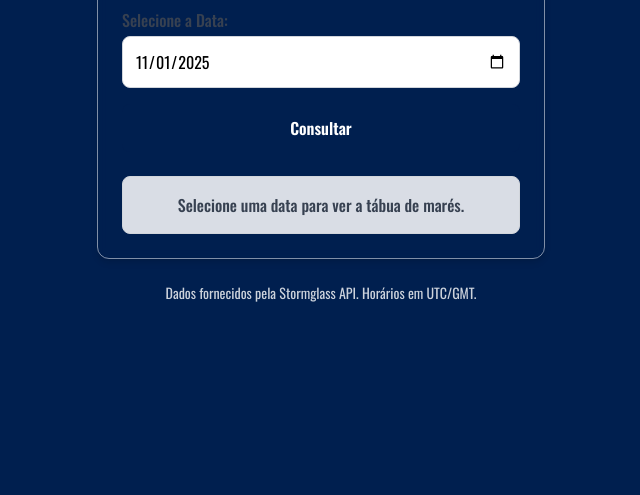
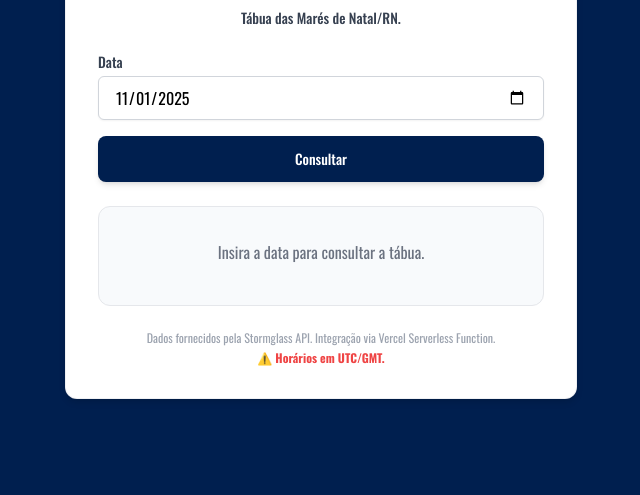
Before and after one commit to ewertonbrm/vaidarmare, a website: page index.html in a window 1280 px wide. Shown: the part 305-800 px from the top of the page, without its empty margins (319-959 px from the left). Drawn offline with nearby package versions, Linux system fonts and the light colour scheme; a web font is replaced by a local one.

Commit message:
Update index.html

```diff
--- a/index.html
+++ b/index.html
@@ -22,92 +22,137 @@
         .card {
             box-shadow: 0 4px 6px rgba(0, 0, 0, 0.1), 0 1px 3px rgba(0, 0, 0, 0.06);
             backdrop-filter: blur(5px); /* Menos blur para leveza */
+            background-color: rgba(255, 255, 255, 1);
+            border: 1px solid rgba(229, 231, 235, 0.6);
         }
+        /* CLASSE CURSIVA EXPRESSIVA */
         .cursive-title {
             font-family: 'Playwrite DE SAS', cursive;
-            font-weight: 400; /* Peso padrão para a fonte */
-        }
-        /* Utilitários Tailwind customizados */
-        .text-title-color {
-            color: #FFD700; /* Dourado */
-        }
-        .bg-card-bg {
-            background-color: rgba(255, 255, 255, 0.85); /* Branco quase transparente */
-        }
-        .bg-blue-dark {
-            background-color: #001F4F;
-        }
-        .text-tide-high {
-            color: #0080FF; /* Azul Claro para Alta */
-        }
-        .text-tide-low {
-            color: #CC0000; /* Vermelho para Baixa */
         }
     </style>
+    <script>
+        tailwind.config = {
+            theme: {
+                extend: {
+                    colors: {
+                        // Nova Paleta de Cores (restauradas)
+                        'page-bg': '#001F4F', // Azul Profundo - Fundo e Botão Principal
+                        'title-color': '#004C99', // Azul Médio - Títulos
+                        'card-bg': '#F8FAFC', // Azul Gelo - Fundo do Container de Resultados
+                        'tide-high': '#4A90E2', // Azul Claro - Maré Alta
+                        'tide-low': '#3C9B50', // Verde Mar - Maré Baixa
+                    },
+                    fontFamily: {
+                        sans: ['Oswald', 'sans-serif'],
+                    },
+                }
+            }
+        }
+    </script>
 </head>
-<body class="min-h-screen p-4 flex items-center justify-center">
+<body class="min-h-screen flex items-start justify-center pt-8 pb-4 px-4">
 
-    <div class="w-full max-w-md">
-        <header class="text-center mb-6">
-            <h1 class="cursive-title text-4xl font-bold text-title-color mb-1">
+    <div class="w-full max-w-lg card rounded-xl p-6 md:p-8">
+
+        <div class="flex flex-col items-center mt-4 mb-4">
+            <img src="icon-192x192.png" class="w-32 md:w-40" alt="Logo Vai Dar Maré: Símbolo de ondas em tons de azul">
+
+            <h2 class="cursive-title text-4xl font-extrabold text-title-color mt-2">
                 Vai Dar Maré!
-            </h1>
-            <p class="text-white text-lg">Tábua de Marés de Natal/RN</p>
-        </header>
+            </h2>
+        </div>
 
-        <main class="card p-6 rounded-xl border border-white/50">
+        <form id="tideForm" class="space-y-4">
 
-            <form id="tide-form" class="space-y-4 mb-6">
-                <div class="flex flex-col">
-                    <label for="date-input" class="text-gray-700 font-medium mb-1">Selecione a Data:</label>
-                    <input type="date" id="date-input" class="p-3 border border-gray-300 rounded-lg focus:ring-blue-dark focus:border-blue-dark transition duration-150">
-                </div>
+            <p class="text-sm font-medium text-gray-700 text-center py-2">
+                Tábua das Marés de Natal/RN.
+            </p>
 
-                <button type="submit" id="submit-btn" class="w-full bg-blue-dark text-white p-3 rounded-lg font-semibold hover:bg-blue-900 transition duration-150 flex items-center justify-center space-x-2 disabled:opacity-50">
-                    <span id="btn-text">Consultar</span>
-                    <svg id="loading-spinner" class="animate-spin -ml-1 mr-3 h-5 w-5 text-white hidden" xmlns="http://www.w3.org/2000/svg" fill="none" viewBox="0 0 24 24">
-                        <circle class="opacity-25" cx="12" cy="12" r="10" stroke="currentColor" stroke-width="4"></circle>
-                        <path class="opacity-75" fill="currentColor" d="M4 12a8 8 0 018-8V0C5.373 0 0 5.373 0 12h4zm2 5.291A7.962 7.962 0 014 12H0c0 3.042 1.135 5.824 3 7.938l3-2.647z"></path>
-                    </svg>
-                </button>
-            </form>
-
-            <div id="results-container" class="p-4 rounded-lg border border-gray-300 bg-card-bg transition-colors duration-300">
-                <p id="message" class="text-center text-gray-700 font-medium">Selecione uma data para ver a tábua de marés.</p>
-                <div id="tide-list" class="hidden">
-                    </div>
+            <div>
+                <label for="dateInput" class="block text-sm font-medium text-gray-700">Data</label>
+                <input type="date" id="dateInput" required
+                       class="mt-1 block w-full px-4 py-2 border border-gray-300 rounded-md shadow-sm focus:ring-title-color focus:border-title-color transition duration-150 ease-in-out">
             </div>
 
-        </main>
+            <button type="submit" id="submitBtn"
+                    class="w-full flex justify-center py-3 px-4 border border-transparent rounded-lg shadow-md text-sm font-medium text-white bg-page-bg hover:bg-title-color focus:outline-none focus:ring-2 focus:ring-offset-2 focus:ring-title-color transition duration-300 ease-in-out transform hover:scale-[1.01]">
+                <span id="btnText">Consultar</span>
+                <svg id="loadingSpinner" class="animate-spin -ml-1 mr-3 h-5 w-5 text-white hidden" xmlns="http://www.w3.org/2000/svg" fill="none" viewBox="0 0 24 24">
+                    <circle class="opacity-25" cx="12" cy="12" r="10" stroke="currentColor" stroke-width="4"></circle>
+                    <path class="opacity-75" fill="currentColor" d="M4 12a8 8 0 018-8V0C5.373 0 0 5.373 0 12h4zm2 5.291A7.962 7.962 0 014 12H0c0 3.042 1.135 5.824 3 7.938l3-2.647z"></path>
+                </svg>
+            </button>
+        </form>
 
-        <footer class="text-center mt-6 text-white text-sm opacity-80">
-            <p>Dados fornecidos pela Stormglass API. Horários em UTC/GMT.</p>
-        </footer>
+        <div id="resultsContainer" class="mt-6 pt-4 pb-6 px-4 rounded-xl bg-card-bg border border-gray-200 min-h-[100px] flex flex-col items-center justify-center transition-all duration-300">
+
+            <p id="message" class="text-gray-500 text-center">Insira a data para consultar a tábua.</p>
+            <div id="tideList" class="w-full mt-4 space-y-3 hidden">
+                </div>
+        </div>
+
+        <p class="mt-6 text-xs text-center text-gray-400">Dados fornecidos pela Stormglass API. Integração via Vercel Serverless Function.</p>
+        <p class="mt-1 text-xs text-center text-red-500 font-bold">⚠️ Horários em UTC/GMT.</p>
     </div>
 
     <script>
-        // Variáveis do DOM
-        const form = document.getElementById('tide-form');
-        const dateInput = document.getElementById('date-input');
-        const submitBtn = document.getElementById('submit-btn');
-        const btnText = document.getElementById('btn-text');
-        const loadingSpinner = document.getElementById('loading-spinner');
+        // === REGISTRO DO SERVICE WORKER (PWA) ===
+        if ('serviceWorker' in navigator) {
+            window.addEventListener('load', () => {
+                navigator.serviceWorker.register('/service-worker.js')
+                    .then(registration => {
+                        console.log('SW registrado com sucesso. Escopo:', registration.scope);
+                    })
+                    .catch(error => {
+                        console.error('Falha no registro do SW:', error);
+                    });
+            });
+        }
+        // =========================================
+
+        const form = document.getElementById('tideForm');
+        const dateInput = document.getElementById('dateInput');
+        const resultsContainer = document.getElementById('resultsContainer');
         const message = document.getElementById('message');
-        const tideList = document.getElementById('tide-list');
-        const resultsContainer = document.getElementById('results-container');
+        const tideList = document.getElementById('tideList');
+        const submitBtn = document.getElementById('submitBtn');
+        const btnText = document.getElementById('btnText');
+        // O Spinner foi movido para dentro do botão para corresponder ao HTML
+        const loadingSpinner = document.getElementById('loadingSpinner');
 
-        // URL base para a nossa Serverless Function (proxy)
         const API_BASE_URL = '/api/tide';
 
-        // --- Funções Auxiliares ---
+        // Funções de Utilidade
+        function getTodayDate() {
+            const today = new Date();
+            const yyyy = today.getFullYear();
+            const mm = String(today.getMonth() + 1).padStart(2, '0');
+            const dd = String(today.getDate()).padStart(2, '0');
+            return `${yyyy}-${mm}-${dd}`;
+        }
 
-        // Função para obter a data de hoje no formato YYYY-MM-DD
-        const getTodayDate = () => {
-            const today = new Date();
-            return today.toISOString().split('T')[0];
-        };
+        function showLoading(show) {
+            submitBtn.disabled = show;
+            btnText.classList.toggle('hidden', show); // Esconder o texto ao mostrar o spinner
+            loadingSpinner.classList.toggle('hidden', !show);
+            // Mostrar ou não o spinner
 
-        // Função para formatar o tempo ISO 8601 (ex: "2023-11-01T15:10:00+00:00") para HH:MM
+            if (show) {
+                tideList.classList.add('hidden');
+                tideList.innerHTML = '';
+            }
+        }
+
+        function showError(msg) {
+            message.textContent = msg;
+            message.classList.remove('hidden');
+            // Estilo de erro
+            resultsContainer.classList.remove('bg-card-bg', 'bg-tide-high/20', 'border-tide-high/50', 'bg-yellow-100', 'border-yellow-400');
+            resultsContainer.classList.add('bg-red-100', 'border-red-400');
+            tideList.classList.add('hidden');
+            showLoading(false); // Garantir que a tela saia do estado de loading
+        }
+
         const formatTime = (isoTime) => {
             try {
                 // Stormglass retorna em UTC, então especificamos 'UTC' para garantir que
@@ -122,30 +167,6 @@
             } catch (e) {
                 return 'N/A';
             }
-        };
-
-        // Função para mostrar o estado de carregamento
-        const showLoading = (isLoading) => {
-            if (isLoading) {
-                loadingSpinner.classList.remove('hidden');
-                submitBtn.disabled = true;
-                btnText.textContent = 'Buscando...';
-            } else {
-                loadingSpinner.classList.add('hidden');
-                submitBtn.disabled = false;
-                btnText.textContent = 'Consultar';
-            }
-        };
-
-        // Função para mostrar mensagens de erro
-        const showError = (errorMessage) => {
-            tideList.classList.add('hidden');
-            message.textContent = errorMessage;
-            message.classList.remove('hidden');
-            // Estilo de erro
-            resultsContainer.classList.remove('bg-card-bg', 'bg-tide-high/20', 'border-tide-high/50', 'bg-yellow-100', 'border-yellow-400');
-            resultsContainer.classList.add('bg-red-100', 'border-red-400');
-            showLoading(false);
         };
 
         // Função para exibir os dados na lista - Adaptada para Stormglass
@@ -194,9 +215,9 @@
             resultsContainer.classList.add('bg-tide-high/20', 'border-tide-high/50');
         };
 
-        // --- Lógica Principal de Consulta ---
+
+        // Lógica da Consulta
         async function fetchTideData(dateString) {
-            // dateString já está no formato YYYY-MM-DD, que é o que o backend espera como parâmetro 'date'
             const url = `${API_BASE_URL}?date=${dateString}`;
 
             showLoading(true);
@@ -265,19 +286,6 @@
         window.onload = () => {
             dateInput.value = getTodayDate();
         };
-
-        // Registro do Service Worker para o PWA
-        if ('serviceWorker' in navigator) {
-            window.addEventListener('load', () => {
-                navigator.serviceWorker.register('/service-worker.js')
-                    .then(registration => {
-                        console.log('Service Worker registrado com sucesso:', registration.scope);
-                    })
-                    .catch(error => {
-                        console.log('Falha no registro do Service Worker:', error);
-                    });
-            });
-        }
     </script>
 </body>
 </html>
```
